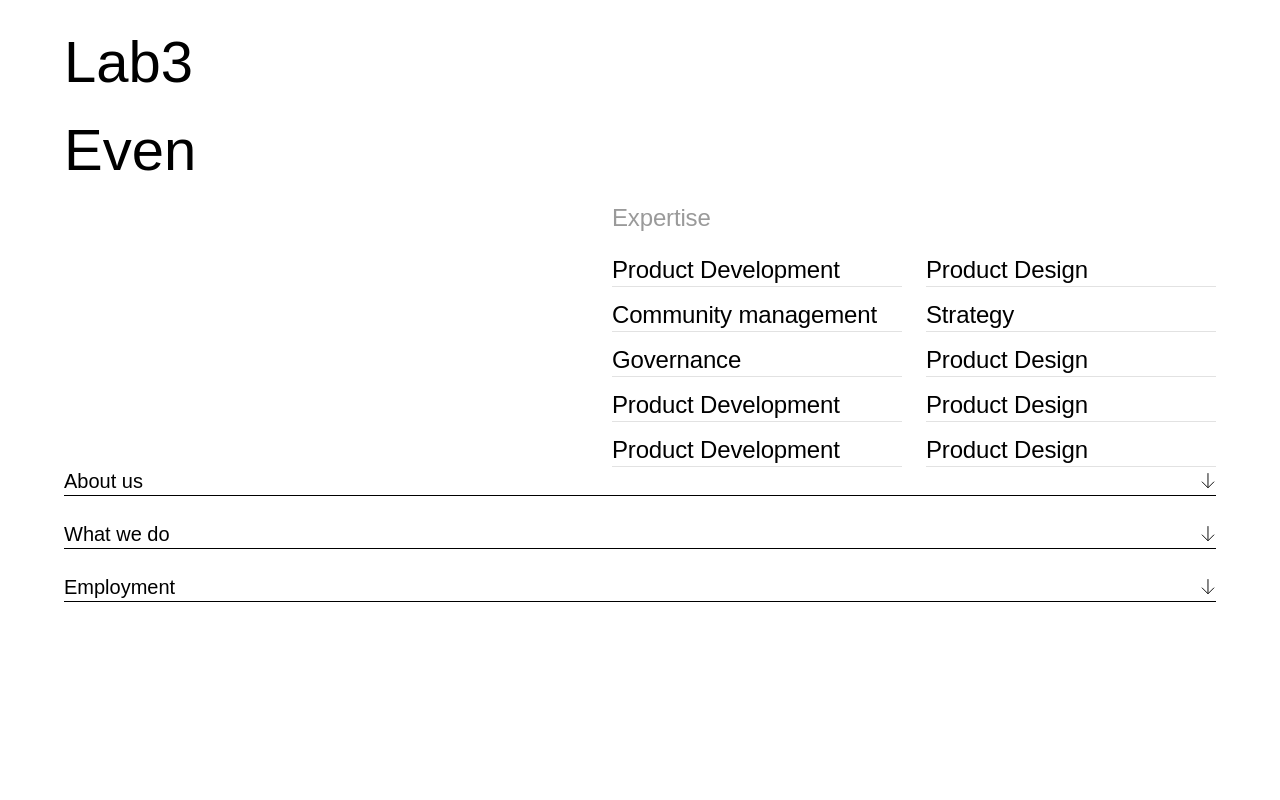
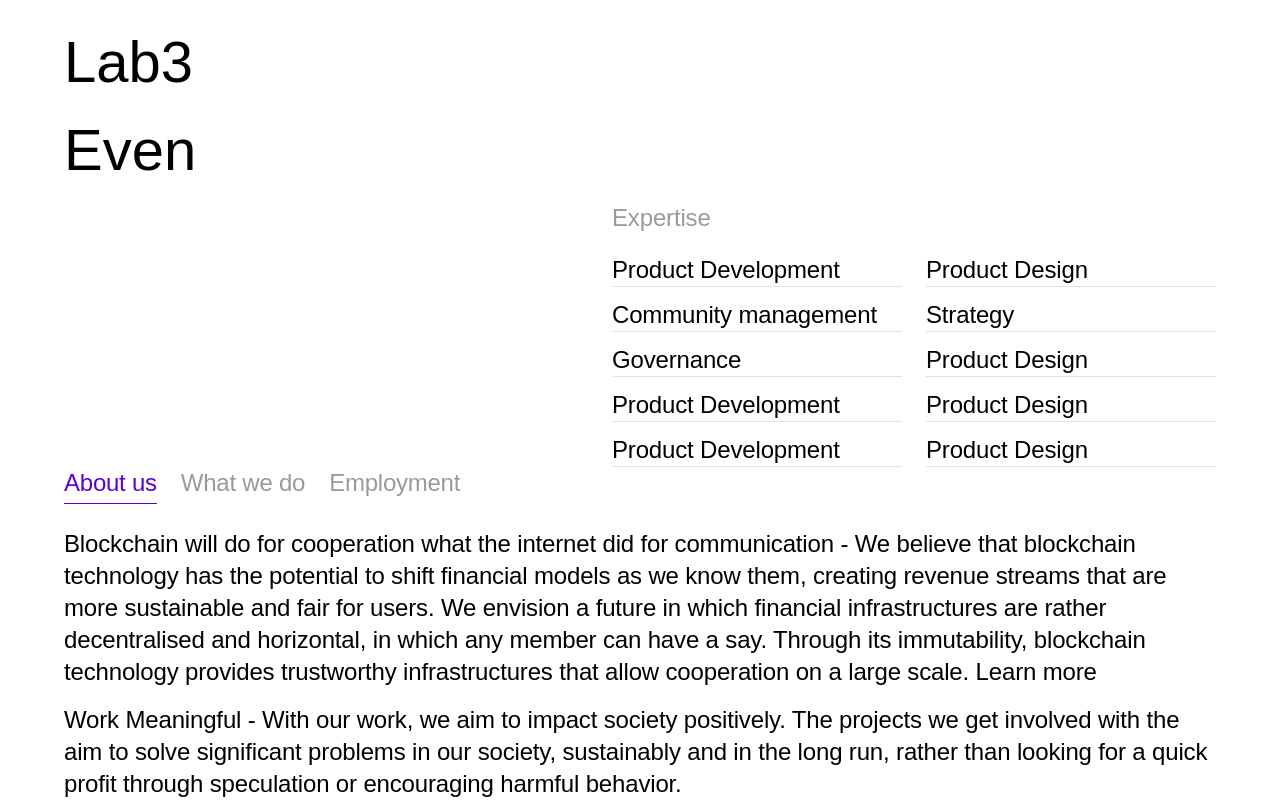
Before and after one commit to TheGymRwanda/zzz-unit8, a Next.js app: page / in a window 1280 px wide. Shown: the part 599-1399 px from the top of the page. Before the commit the page ends 1287 px from the top, so only its background shows below. Built offline with nearby package versions, Linux system fonts and the light colour scheme; a web font is replaced by a local one.

Commit message:
feat: about us section with tabs

```diff
--- a/components/sections/AboutUs.jsx
+++ b/components/sections/AboutUs.jsx
@@ -3,21 +3,22 @@ import { useState } from "react";
 import { data } from "/utils/aboutUsData";
 
 export default function AboutUs() {
-    const [selectedDiv, setSelectedDiv] = useState(null);
-    function changeState(id) {
+    const [selectedDiv, setSelectedDiv] = useState(0);
+    function changeVisibility(id) {
         if (selectedDiv === id) return setSelectedDiv(null);
         setSelectedDiv(id);
     }
 
     return (
-        <div className="grid w-full gap-6 mb-12 text-xl">
+        <>
+            <div className="grid w-full gap-6 mb-6.6 text-xl md:hidden">
                 {data.map((el, index) => {
                     let { title, paragraphs } = el;
                     return (
                         <div className="grid gap-4" key={index}>
                             <div
-                            className="flex items-center justify-between border-b cursor-pointer border-b-black"
-                            onClick={() => changeState(index)}
+                                className="flex items-center justify-between border-b cursor-pointer border-b-black tracking-hug"
+                                onClick={() => changeVisibility(index)}
                             >
                                 {title}
                                 <Image
@@ -44,5 +45,41 @@ export default function AboutUs() {
                     );
                 })}
             </div>
+            <div className="md:grid gap-6 mb-6.6 hidden w-full text-2xl">
+                <div className="flex gap-6 text-muted-300 tracking-hug">
+                    {data.map((el, index) => {
+                        return (
+                            <span
+                                className={` transition-all duration-500 pb-1 ${
+                                    selectedDiv === index &&
+                                    "border-b border-b-primary-300 text-primary-300 "
+                                }`}
+                                key={index}
+                                onClick={() => changeVisibility(index)}
+                            >
+                                {el.title}
+                            </span>
+                        );
+                    })}
+                </div>
+                <div className="grid -tracking-0.01 gap-6 relative">
+                    {data.map((el, index) => {
+                        return (
+                            <div
+                                key={index}
+                                className={`absolute grid gap-4 transition-all duration-500 ${
+                                    selectedDiv === index
+                                        ? "text-black/100"
+                                        : "text-black/0"
+                                }`}
+                            >
+                                <p>{el.paragraphs[0]}</p>
+                                <p>{el.paragraphs[1] || " "}</p>
+                            </div>
+                        );
+                    })}
+                </div>
+            </div>
+        </>
     );
 }
--- a/tailwind.config.js
+++ b/tailwind.config.js
@@ -52,6 +52,7 @@ module.exports = {
       },
       letterSpacing: {
         0.01: "0.01rem",
+        'hug': '-0.015rem'
       },
       screens: {
         ssm: "400px",
```
Lines whose indentation alone changed are shown as unchanged.
